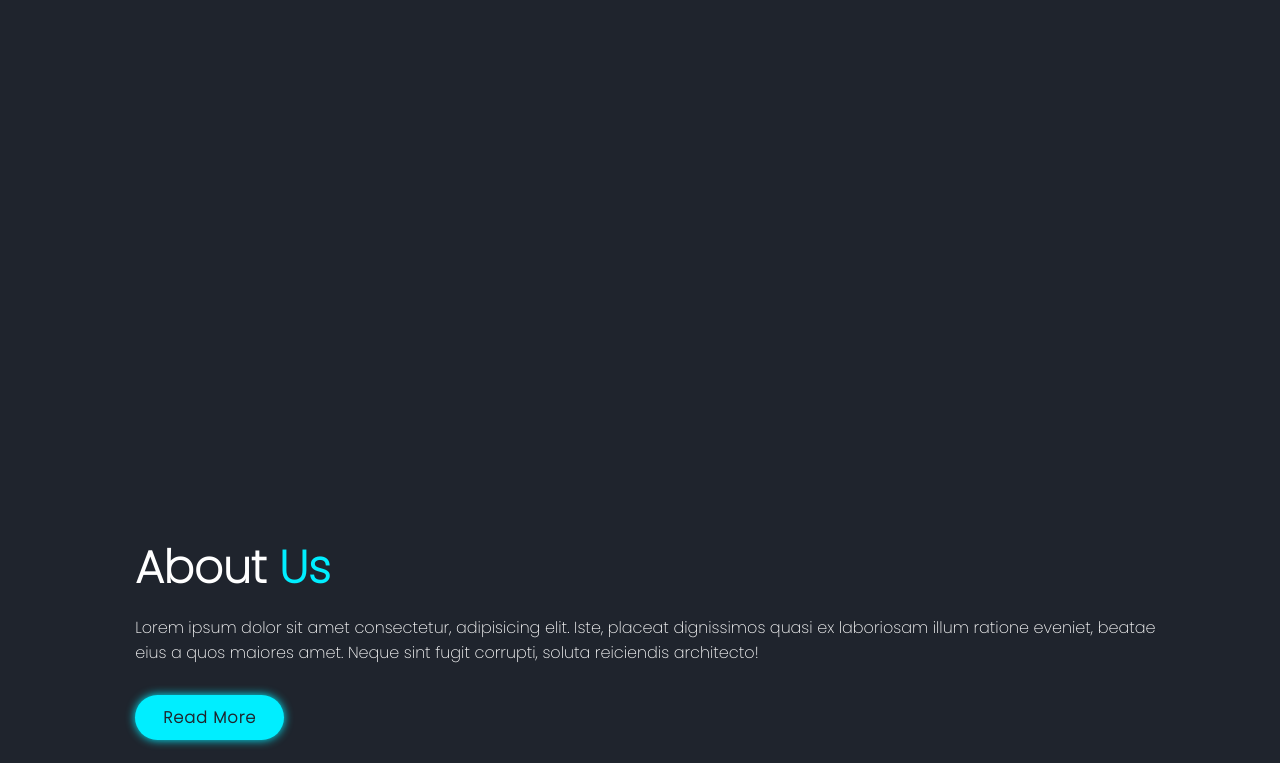
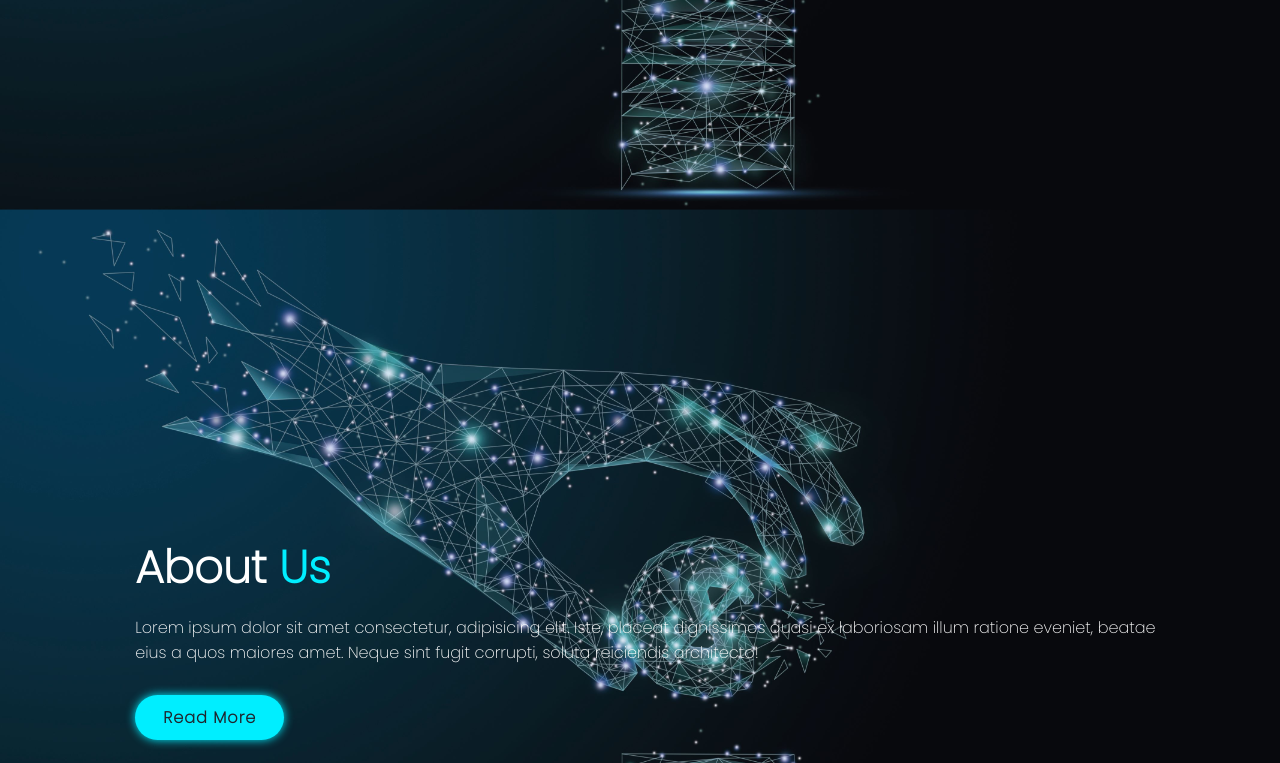
Before and after one commit to DishaSethi/finivesta, a plain HTML site: page index.html in a window 1280 px wide. Shown: the part 600-1363 px from the top of the page. Drawn offline with nearby package versions, Linux system fonts and the light colour scheme.

Commit message:
Update style.css

```diff
--- a/style.css
+++ b/style.css
@@ -33,7 +33,7 @@ html{
 body{
     background: var(--bg-color);
     color: var(--text-color);
-    background-image: url(imgs/back.jpg);
+    background-image: url(back.jpg);
     background-size: cover;
     background-repeat: no-repeat;
     background-attachment: fixed;
```
